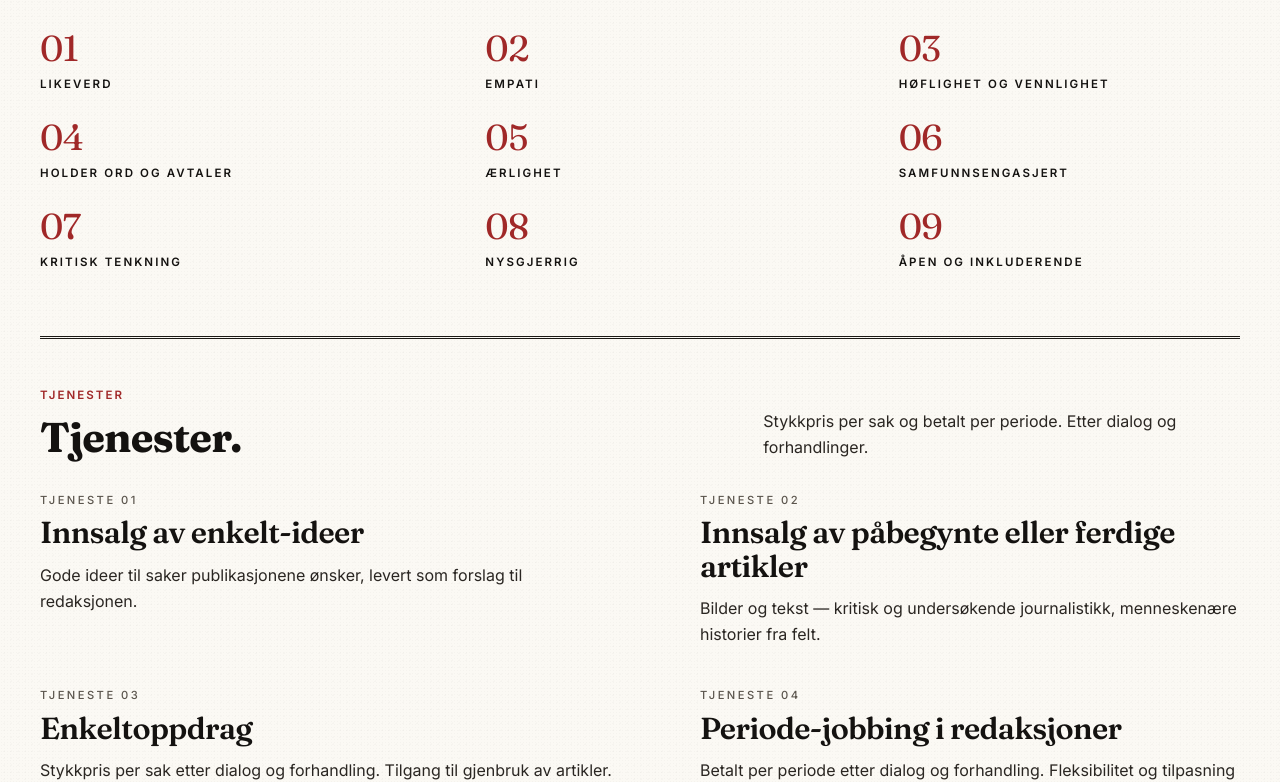
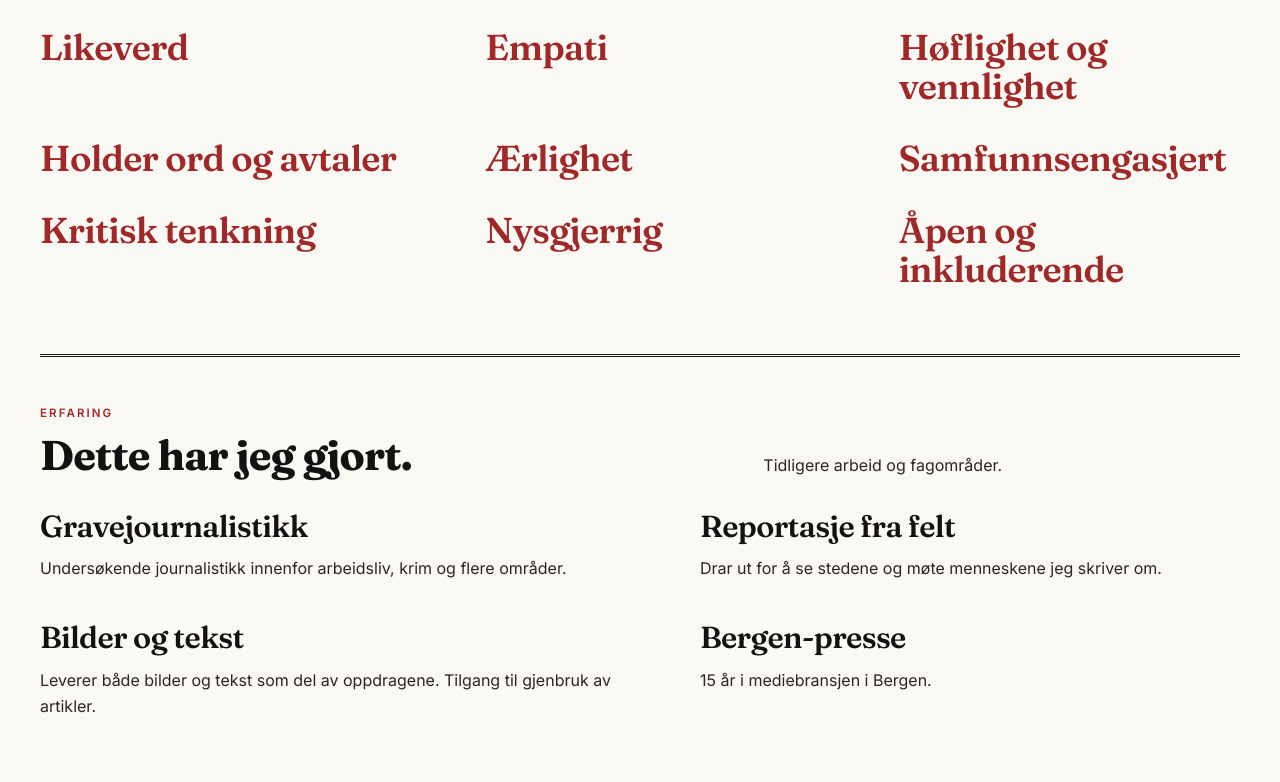
Before and after one commit to shauge2206/kaspar-frilans, a Next.js app: page /om in a window 1280 px wide. Shown: the part 1158-1940 px from the top of the page. Built offline with nearby package versions, Linux system fonts and the light colour scheme.

Commit message:
Paper-textured background with soft bevel; om Kjerneverdier as large red words without numbers; Tjenester renamed to Erfaring without pricing; remove Type henvendelse from contact form

```diff
--- a/src/app/globals.css
+++ b/src/app/globals.css
@@ -38,6 +38,72 @@ body {
   font-feature-settings: "ss01", "kern", "liga";
   text-rendering: optimizeLegibility;
   -webkit-font-smoothing: antialiased;
+
+  /* paper feel — soft warm vignette + fibre texture */
+  background-color: var(--paper);
+  background-image:
+    radial-gradient(
+      ellipse at 50% 0%,
+      rgba(255, 252, 240, 0.9) 0%,
+      transparent 55%
+    ),
+    radial-gradient(
+      ellipse at 50% 100%,
+      rgba(220, 208, 180, 0.18) 0%,
+      transparent 60%
+    ),
+    radial-gradient(
+      circle at 20% 30%,
+      rgba(110, 80, 40, 0.04) 0,
+      transparent 1.5px
+    ),
+    radial-gradient(
+      circle at 70% 60%,
+      rgba(80, 50, 30, 0.04) 0,
+      transparent 1.5px
+    ),
+    radial-gradient(
+      circle at 40% 80%,
+      rgba(100, 70, 40, 0.035) 0,
+      transparent 1.5px
+    );
+  background-size:
+    100% 100%,
+    100% 100%,
+    13px 13px,
+    19px 19px,
+    23px 23px;
+  background-attachment: fixed, fixed, fixed, fixed, fixed;
+}
+
+/* soft inner bevel/emboss on top-level content wrapper */
+body::before {
+  content: "";
+  position: fixed;
+  inset: 0;
+  pointer-events: none;
+  z-index: -1;
+  box-shadow:
+    inset 0 0 60px rgba(60, 40, 20, 0.06),
+    inset 0 0 180px rgba(60, 40, 20, 0.04);
+}
+
+/* faint horizontal fibre lines that suggest hand-laid paper */
+body::after {
+  content: "";
+  position: fixed;
+  inset: 0;
+  pointer-events: none;
+  z-index: -1;
+  background-image: repeating-linear-gradient(
+    180deg,
+    rgba(60, 40, 20, 0.018) 0,
+    rgba(60, 40, 20, 0.018) 1px,
+    transparent 1px,
+    transparent 4px
+  );
+  mix-blend-mode: multiply;
+  opacity: 0.5;
 }
 
 .font-serif,
--- a/src/app/om/page.tsx
+++ b/src/app/om/page.tsx
@@ -20,26 +20,25 @@ const verdier = [
   { ord: "Åpen og inkluderende" },
 ];
 
-const tjenester = [
+const erfaring = [
   {
-    tittel: "Innsalg av enkelt-ideer",
+    tittel: "Gravejournalistikk",
     beskrivelse:
-      "Gode ideer til saker publikasjonene ønsker, levert som forslag til redaksjonen.",
+      "Undersøkende journalistikk innenfor arbeidsliv, krim og flere områder.",
   },
   {
-    tittel: "Innsalg av påbegynte eller ferdige artikler",
+    tittel: "Reportasje fra felt",
     beskrivelse:
-      "Bilder og tekst — kritisk og undersøkende journalistikk, menneskenære historier fra felt.",
+      "Drar ut for å se stedene og møte menneskene jeg skriver om.",
   },
   {
-    tittel: "Enkeltoppdrag",
+    tittel: "Bilder og tekst",
     beskrivelse:
-      "Stykkpris per sak etter dialog og forhandling. Tilgang til gjenbruk av artikler.",
+      "Leverer både bilder og tekst som del av oppdragene. Tilgang til gjenbruk av artikler.",
   },
   {
-    tittel: "Periode-jobbing i redaksjoner",
-    beskrivelse:
-      "Betalt per periode etter dialog og forhandling. Fleksibilitet og tilpasning til kundebehov.",
+    tittel: "Bergen-presse",
+    beskrivelse: "15 år i mediebransjen i Bergen.",
   },
 ];
 
@@ -137,13 +136,12 @@ export default function OmPage() {
           </p>
         </div>
 
-        <ul className="grid gap-y-6 md:grid-cols-3 md:gap-x-10">
+        <ul className="grid gap-y-8 md:grid-cols-3 md:gap-x-10">
           {verdier.map((v, i) => (
             <li key={v.ord} className={i > 0 && i % 3 !== 0 ? "md:col-rule md:pl-8" : ""}>
-              <p className="font-serif text-3xl md:text-4xl text-accent tracking-[-0.02em]">
-                {String(i + 1).padStart(2, "0")}
+              <p className="font-serif font-semibold text-3xl md:text-4xl text-accent tracking-[-0.02em] leading-[1.1]">
+                {v.ord}
               </p>
-              <p className="smallcaps mt-2">{v.ord}</p>
             </li>
           ))}
         </ul>
@@ -151,26 +149,24 @@ export default function OmPage() {
 
       <div className="rule-thick mb-12" />
 
-      {/* Tjenester */}
+      {/* Erfaring */}
       <section className="mb-16">
         <div className="grid gap-10 md:grid-cols-12 items-end mb-8">
           <div className="md:col-span-7">
-            <p className="smallcaps text-accent mb-3">Tjenester</p>
+            <p className="smallcaps text-accent mb-3">Erfaring</p>
             <h2 className="font-serif font-bold text-3xl md:text-[2.6rem] leading-[1.05] tracking-[-0.02em]">
-              Tjenester.
+              Dette har jeg gjort.
             </h2>
           </div>
           <p className="md:col-span-5 text-ink-soft leading-relaxed">
-            Stykkpris per sak og betalt per periode. Etter dialog og
-            forhandlinger.
+            Tidligere arbeid og fagområder.
           </p>
         </div>
 
         <ul className="grid gap-y-10 md:grid-cols-2 md:gap-x-10">
-          {tjenester.map((t, i) => (
+          {erfaring.map((t, i) => (
             <li key={t.tittel} className={i % 2 === 1 ? "md:col-rule md:pl-10" : ""}>
-              <p className="dateline">Tjeneste 0{i + 1}</p>
-              <h3 className="font-serif font-semibold text-2xl md:text-[1.9rem] leading-[1.1] tracking-[-0.02em] mt-2">
+              <h3 className="font-serif font-semibold text-2xl md:text-[1.9rem] leading-[1.1] tracking-[-0.02em]">
                 {t.tittel}
               </h3>
               <p className="mt-3 text-ink-soft leading-relaxed">
--- a/src/components/contact-form.tsx
+++ b/src/components/contact-form.tsx
@@ -2,33 +2,23 @@
 
 import { useMemo, useState } from "react";
 
-const TYPER = [
-  { value: "ide", label: "Innsalg av idé eller artikkel" },
-  { value: "oppdrag", label: "Enkeltoppdrag" },
-  { value: "periode", label: "Periode-jobbing i redaksjon" },
-  { value: "annet", label: "Annet" },
-] as const;
-
 export function ContactForm() {
-  const [type, setType] = useState<(typeof TYPER)[number]["value"]>("ide");
   const [navn, setNavn] = useState("");
   const [epost, setEpost] = useState("");
   const [emne, setEmne] = useState("");
   const [melding, setMelding] = useState("");
 
   const mailto = useMemo(() => {
-    const subjectLabel = TYPER.find((t) => t.value === type)?.label ?? "";
-    const subject = `[${subjectLabel}] ${emne || "Ingen emne"}`.trim();
+    const subject = (emne || "Ingen emne").trim();
     const body = [
       `Fra: ${navn || "—"} <${epost || "—"}>`,
-      `Type: ${subjectLabel}`,
       "",
       melding || "",
     ].join("\n");
     return `mailto:post@kaspar.no?subject=${encodeURIComponent(
       subject,
     )}&body=${encodeURIComponent(body)}`;
-  }, [type, navn, epost, emne, melding]);
+  }, [navn, epost, emne, melding]);
 
   return (
     <form
@@ -41,31 +31,6 @@ export function ContactForm() {
         void e;
       }}
     >
-      <fieldset>
-        <legend className="smallcaps text-ink-mute mb-3">Type henvendelse</legend>
-        <div className="flex flex-wrap gap-2">
-          {TYPER.map((t) => {
-            const active = type === t.value;
-            return (
-              <button
-                key={t.value}
-                type="button"
-                onClick={() => setType(t.value)}
-                aria-pressed={active}
-                className={[
-                  "smallcaps px-4 py-2 border transition-colors",
-                  active
-                    ? "bg-ink text-paper border-ink"
-                    : "bg-transparent text-ink border-rule-soft hover:border-ink",
-                ].join(" ")}
-              >
-                {t.label}
-              </button>
-            );
-          })}
-        </div>
-      </fieldset>
-
       <div className="grid gap-6 md:grid-cols-2">
         <Field label="Navn" htmlFor="navn">
           <input
```
